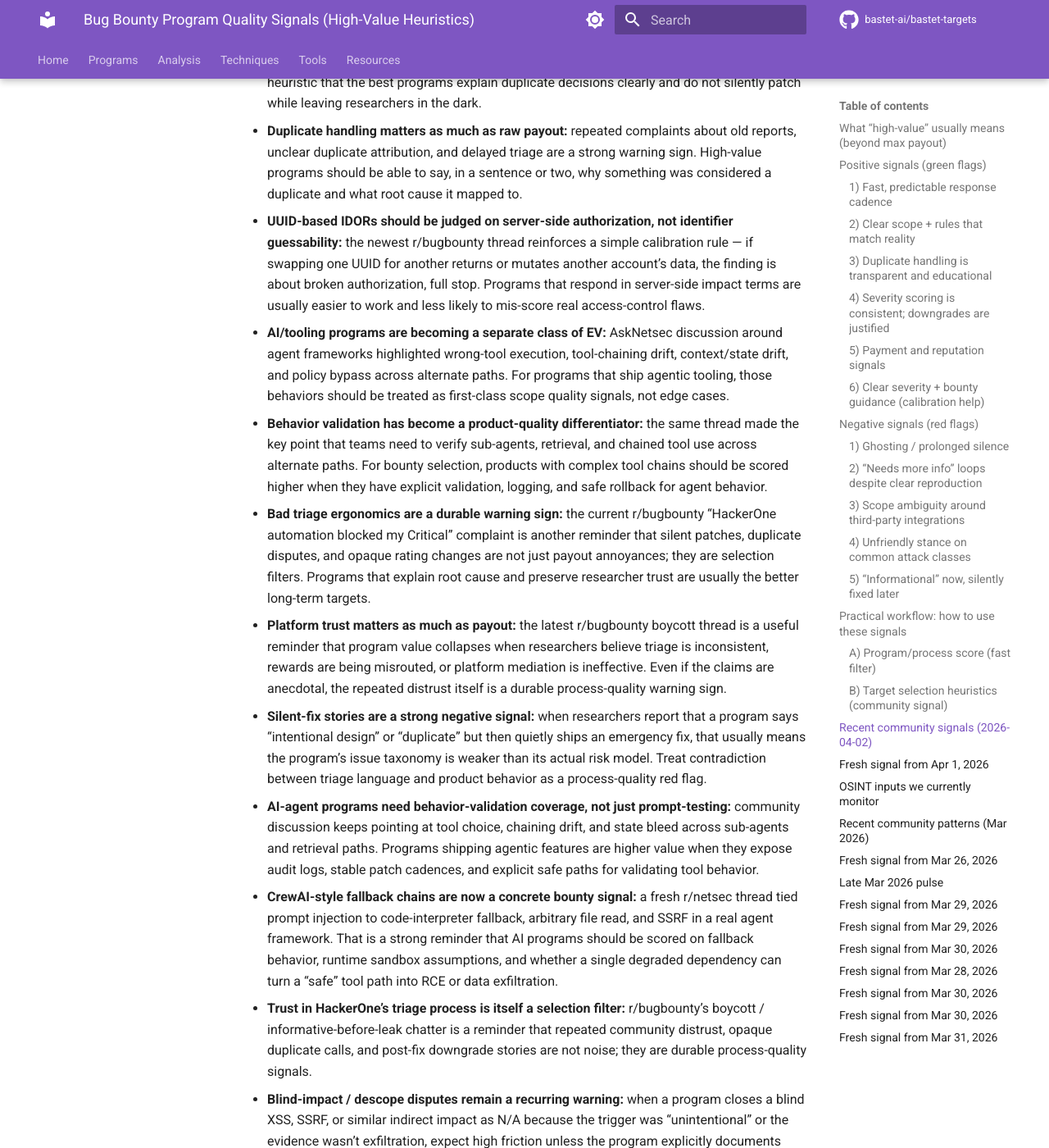
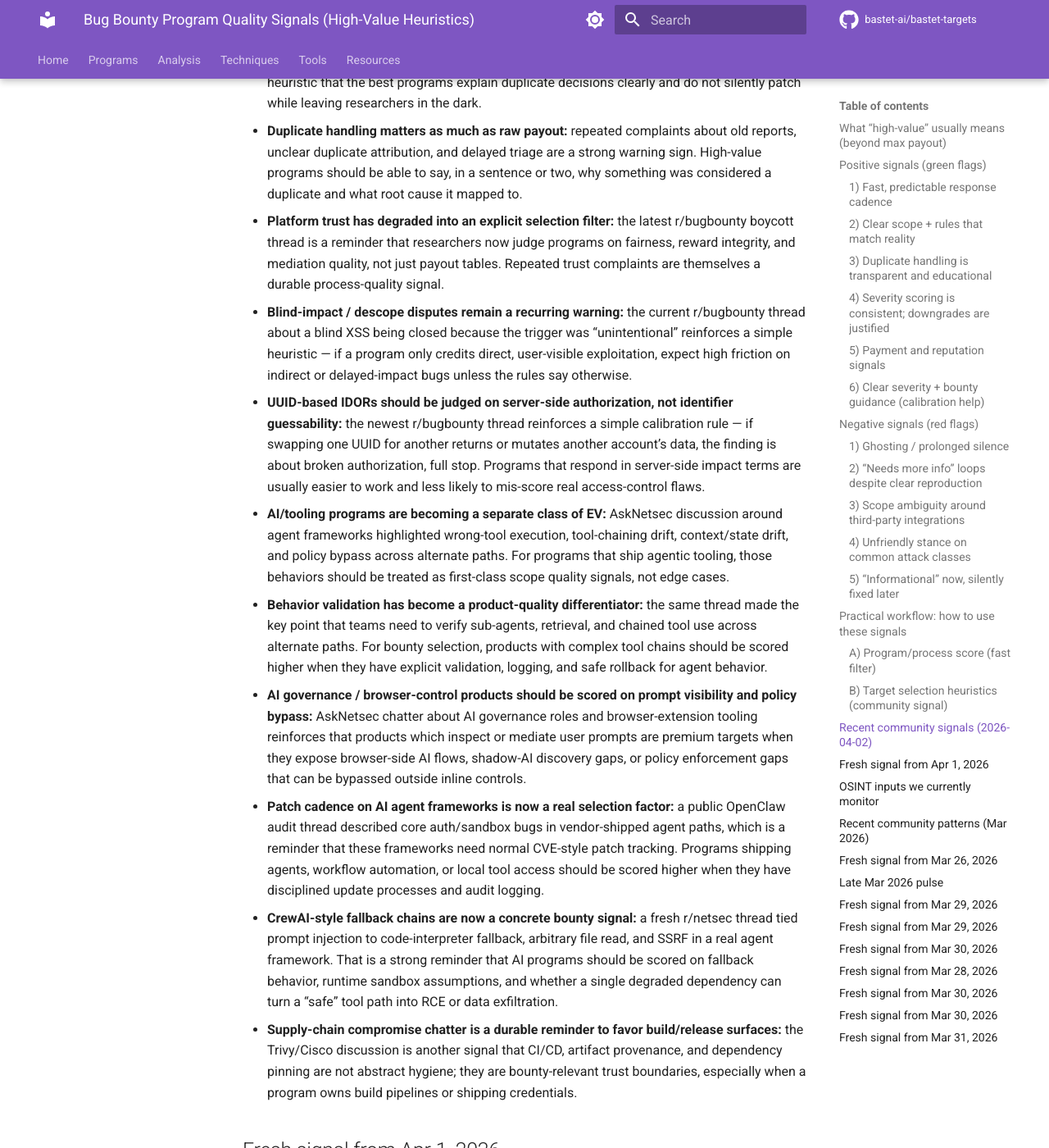
Before and after one commit to bastet-ai/bastet-targets, an MkDocs documentation site: the page built from docs/program-quality-signals.md, in a window 1280 px wide and 1400 px high, scrolled down 4109 px. Shown: the whole window at 82% size. Built offline with MkDocs 1.6.1 and Material for MkDocs 9.7.7, drawn with Linux system fonts in a browser that asks for light colours; comment, search, counter and statistics services are not loaded; some of the changed text lies outside the part shown.

Commit message:
Add April 2 program-quality signals

```diff
--- a/docs/program-quality-signals.md
+++ b/docs/program-quality-signals.md
@@ -125,18 +125,14 @@ These are *not* “program quality” per se, but they strongly affect expected
 
 - **Triage fairness is still the core quality signal:** a fresh r/bugbounty complaint described valid reports being marked duplicate, informational, or N/A despite later fixes. That reinforces the heuristic that the best programs explain duplicate decisions clearly and do not silently patch while leaving researchers in the dark.
 - **Duplicate handling matters as much as raw payout:** repeated complaints about old reports, unclear duplicate attribution, and delayed triage are a strong warning sign. High-value programs should be able to say, in a sentence or two, why something was considered a duplicate and what root cause it mapped to.
+- **Platform trust has degraded into an explicit selection filter:** the latest r/bugbounty boycott thread is a reminder that researchers now judge programs on fairness, reward integrity, and mediation quality, not just payout tables. Repeated trust complaints are themselves a durable process-quality signal.
+- **Blind-impact / descope disputes remain a recurring warning:** the current r/bugbounty thread about a blind XSS being closed because the trigger was “unintentional” reinforces a simple heuristic — if a program only credits direct, user-visible exploitation, expect high friction on indirect or delayed-impact bugs unless the rules say otherwise.
 - **UUID-based IDORs should be judged on server-side authorization, not identifier guessability:** the newest r/bugbounty thread reinforces a simple calibration rule — if swapping one UUID for another returns or mutates another account’s data, the finding is about broken authorization, full stop. Programs that respond in server-side impact terms are usually easier to work and less likely to mis-score real access-control flaws.
 - **AI/tooling programs are becoming a separate class of EV:** AskNetsec discussion around agent frameworks highlighted wrong-tool execution, tool-chaining drift, context/state drift, and policy bypass across alternate paths. For programs that ship agentic tooling, those behaviors should be treated as first-class scope quality signals, not edge cases.
 - **Behavior validation has become a product-quality differentiator:** the same thread made the key point that teams need to verify sub-agents, retrieval, and chained tool use across alternate paths. For bounty selection, products with complex tool chains should be scored higher when they have explicit validation, logging, and safe rollback for agent behavior.
-- **Bad triage ergonomics are a durable warning sign:** the current r/bugbounty “HackerOne automation blocked my Critical” complaint is another reminder that silent patches, duplicate disputes, and opaque rating changes are not just payout annoyances; they are selection filters. Programs that explain root cause and preserve researcher trust are usually the better long-term targets.
-- **Platform trust matters as much as payout:** the latest r/bugbounty boycott thread is a useful reminder that program value collapses when researchers believe triage is inconsistent, rewards are being misrouted, or platform mediation is ineffective. Even if the claims are anecdotal, the repeated distrust itself is a durable process-quality warning sign.
-- **Silent-fix stories are a strong negative signal:** when researchers report that a program says “intentional design” or “duplicate” but then quietly ships an emergency fix, that usually means the program’s issue taxonomy is weaker than its actual risk model. Treat contradiction between triage language and product behavior as a process-quality red flag.
-- **AI-agent programs need behavior-validation coverage, not just prompt-testing:** community discussion keeps pointing at tool choice, chaining drift, and state bleed across sub-agents and retrieval paths. Programs shipping agentic features are higher value when they expose audit logs, stable patch cadences, and explicit safe paths for validating tool behavior.
-- **CrewAI-style fallback chains are now a concrete bounty signal:** a fresh r/netsec thread tied prompt injection to code-interpreter fallback, arbitrary file read, and SSRF in a real agent framework. That is a strong reminder that AI programs should be scored on fallback behavior, runtime sandbox assumptions, and whether a single degraded dependency can turn a “safe” tool path into RCE or data exfiltration.
-- **Trust in HackerOne’s triage process is itself a selection filter:** r/bugbounty’s boycott / informative-before-leak chatter is a reminder that repeated community distrust, opaque duplicate calls, and post-fix downgrade stories are not noise; they are durable process-quality signals.
-- **Blind-impact / descope disputes remain a recurring warning:** when a program closes a blind XSS, SSRF, or similar indirect impact as N/A because the trigger was “unintentional” or the evidence wasn’t exfiltration, expect high friction unless the program explicitly documents accepted proof and scope boundaries.
 - **AI governance / browser-control products should be scored on prompt visibility and policy bypass:** AskNetsec chatter about AI governance roles and browser-extension tooling reinforces that products which inspect or mediate user prompts are premium targets when they expose browser-side AI flows, shadow-AI discovery gaps, or policy enforcement gaps that can be bypassed outside inline controls.
 - **Patch cadence on AI agent frameworks is now a real selection factor:** a public OpenClaw audit thread described core auth/sandbox bugs in vendor-shipped agent paths, which is a reminder that these frameworks need normal CVE-style patch tracking. Programs shipping agents, workflow automation, or local tool access should be scored higher when they have disciplined update processes and audit logging.
+- **CrewAI-style fallback chains are now a concrete bounty signal:** a fresh r/netsec thread tied prompt injection to code-interpreter fallback, arbitrary file read, and SSRF in a real agent framework. That is a strong reminder that AI programs should be scored on fallback behavior, runtime sandbox assumptions, and whether a single degraded dependency can turn a “safe” tool path into RCE or data exfiltration.
 - **Supply-chain compromise chatter is a durable reminder to favor build/release surfaces:** the Trivy/Cisco discussion is another signal that CI/CD, artifact provenance, and dependency pinning are not abstract hygiene; they are bounty-relevant trust boundaries, especially when a program owns build pipelines or shipping credentials.
 
 ## Fresh signal from Apr 1, 2026
```
